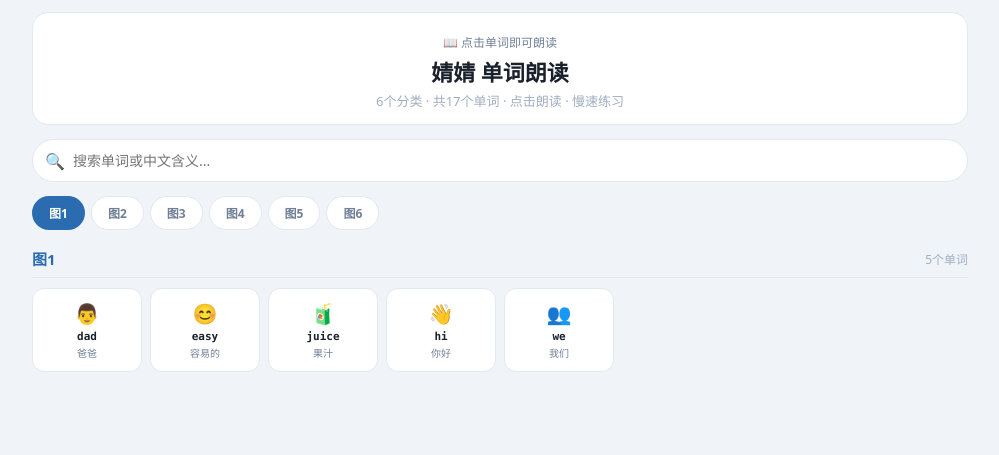
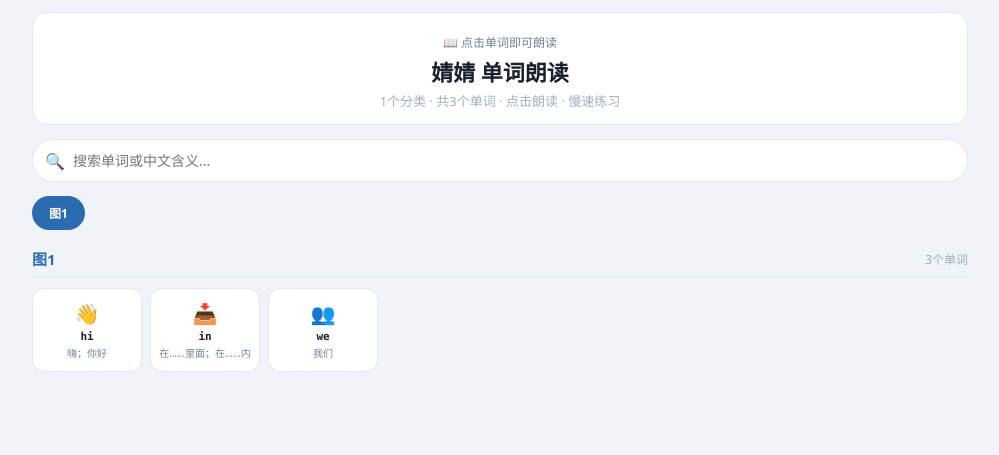
Before and after one commit to yuwaidemao/jingjing, a plain HTML site: page index.html in a window 1280 px wide. Shown: the whole page, without its empty margins (140-1139 px from the left). Drawn offline with Linux system fonts and the light colour scheme.

Commit message:
更新单词网页

```diff
--- a/index.html
+++ b/index.html
@@ -61,7 +61,7 @@ body{font-family:'Microsoft YaHei','PingFang SC',system-ui,sans-serif;background
 <div class="page-header">
   <div class="label">📖 点击单词即可朗读</div>
   <h1>婧婧 单词朗读</h1>
-  <div class="sub">6个分类 · 共17个单词 · 点击朗读 · 慢速练习</div>
+  <div class="sub">1个分类 · 共3个单词 · 点击朗读 · 慢速练习</div>
 </div>
 <div class="search-wrap">
   <span class="search-icon">🔍</span>
@@ -89,8 +89,8 @@ body{font-family:'Microsoft YaHei','PingFang SC',system-ui,sans-serif;background
 <div class="search-results" id="searchResults"></div>
 </div>
 <script>
-const catMeta={"c0": {"label": "图1", "color": "#2B6CB0", "bg": "#ebf4ff"}, "c1": {"label": "图2", "color": "#6B46C1", "bg": "#f0ebfa"}, "c2": {"label": "图3", "color": "#276749", "bg": "#e6f4ed"}, "c3": {"label": "图4", "color": "#C05621", "bg": "#fdf0e6"}, "c4": {"label": "图5", "color": "#97266D", "bg": "#fce4f0"}, "c5": {"label": "图6", "color": "#B7791F", "bg": "#fef8e6"}};
-const words={"c0": [{"word": "dad", "ph": "/dæd/", "mn": "爸爸", "ic": "👨", "full": ""}, {"word": "easy", "ph": "/ˈiː.zi/", "mn": "容易的", "ic": "😊", "full": ""}, {"word": "juice", "ph": "/dʒuːs/", "mn": "果汁", "ic": "🧃", "full": ""}, {"word": "hi", "ph": "/haɪ/", "mn": "你好", "ic": "👋", "full": ""}, {"word": "we", "ph": "/wiː/", "mn": "我们", "ic": "👥", "full": ""}], "c1": [{"word": "hi", "ph": "/haɪ/", "mn": "你好", "ic": "👋", "full": ""}, {"word": "au", "ph": "/ˌeɪ ˈjuː/", "mn": "天文单位", "ic": "🔭", "full": "astronomical unit"}, {"word": "jam", "ph": "/dʒæm/", "mn": "果酱", "ic": "🍓", "full": ""}, {"word": "Jan", "ph": "/dʒæn/", "mn": "一月", "ic": "📅", "full": "January"}, {"word": "kk", "ph": "/ˌkeɪ ˈkeɪ/", "mn": "好的；行", "ic": "👌", "full": "okay"}], "c2": [{"word": "lilies", "ph": "/ˈlɪl.iz/", "mn": "百合花", "ic": "🌸", "full": ""}, {"word": "look", "ph": "/lʊk/", "mn": "看", "ic": "👀", "full": ""}, {"word": "hi", "ph": "/haɪ/", "mn": "你好", "ic": "👋", "full": ""}, {"word": "lie", "ph": "/laɪ/", "mn": "躺；平躺", "ic": "🛌", "full": ""}], "c3": [{"word": "tnubatlil", "ph": "", "mn": "", "ic": "📖", "full": ""}], "c4": [{"word": "wcrchlandcxpretelont", "ph": "", "mn": "", "ic": "📖", "full": ""}], "c5": [{"word": "hue", "ph": "/hjuː/", "mn": "色调；色彩", "ic": "🎨", "full": ""}]};
+const catMeta={"c0": {"label": "图1", "color": "#2B6CB0", "bg": "#ebf4ff"}};
+const words={"c0": [{"word": "hi", "ph": "/haɪ/", "mn": "嗨；你好", "ic": "👋", "full": ""}, {"word": "in", "ph": "/ɪn/", "mn": "在……里面；在……内", "ic": "📥", "full": ""}, {"word": "we", "ph": "/wiː/", "mn": "我们", "ic": "👥", "full": ""}]};
 const anims=['animation:bounce 0.8s infinite','animation:spin 1s linear infinite','animation:pulse 0.7s infinite','animation:float 1.2s infinite','animation:shake 0.5s infinite','animation:wave 0.8s infinite','animation:swing 1s infinite'];
 let currentCat=Object.keys(catMeta)[0],currentWord=null,animTimer=null;
 function playWord(rate){if(!currentWord)return;const speakText=currentWord.full||currentWord.word;const au=new Audio('https://dict.youdao.com/dictvoice?audio='+encodeURIComponent(speakText)+'&type=1');au.playbackRate=rate;au.play().catch(()=>{if('speechSynthesis' in window){const u=new SpeechSynthesisUtterance(speakText);u.lang='en-US';u.rate=rate;speechSynthesis.speak(u);}});}
```
